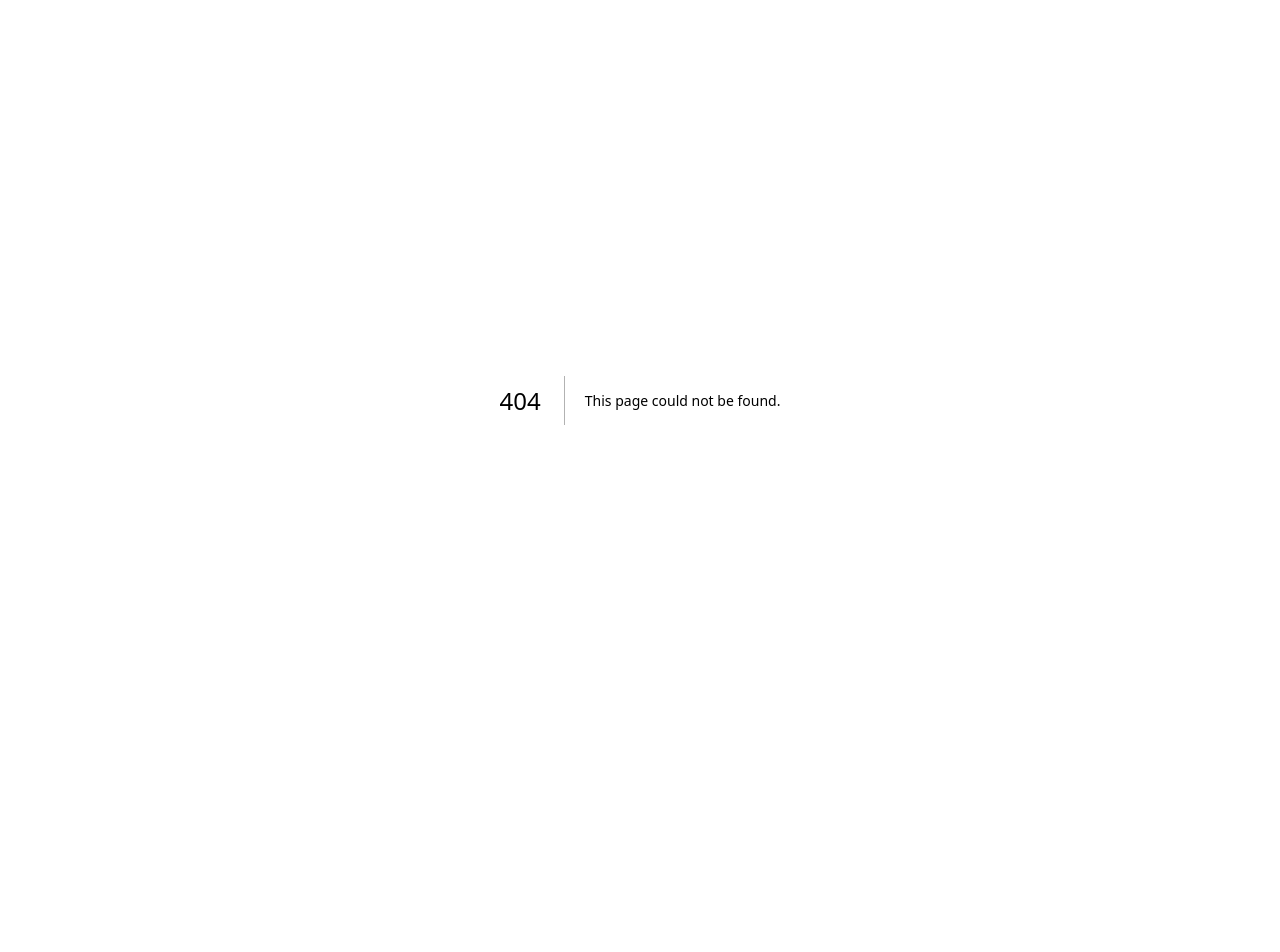
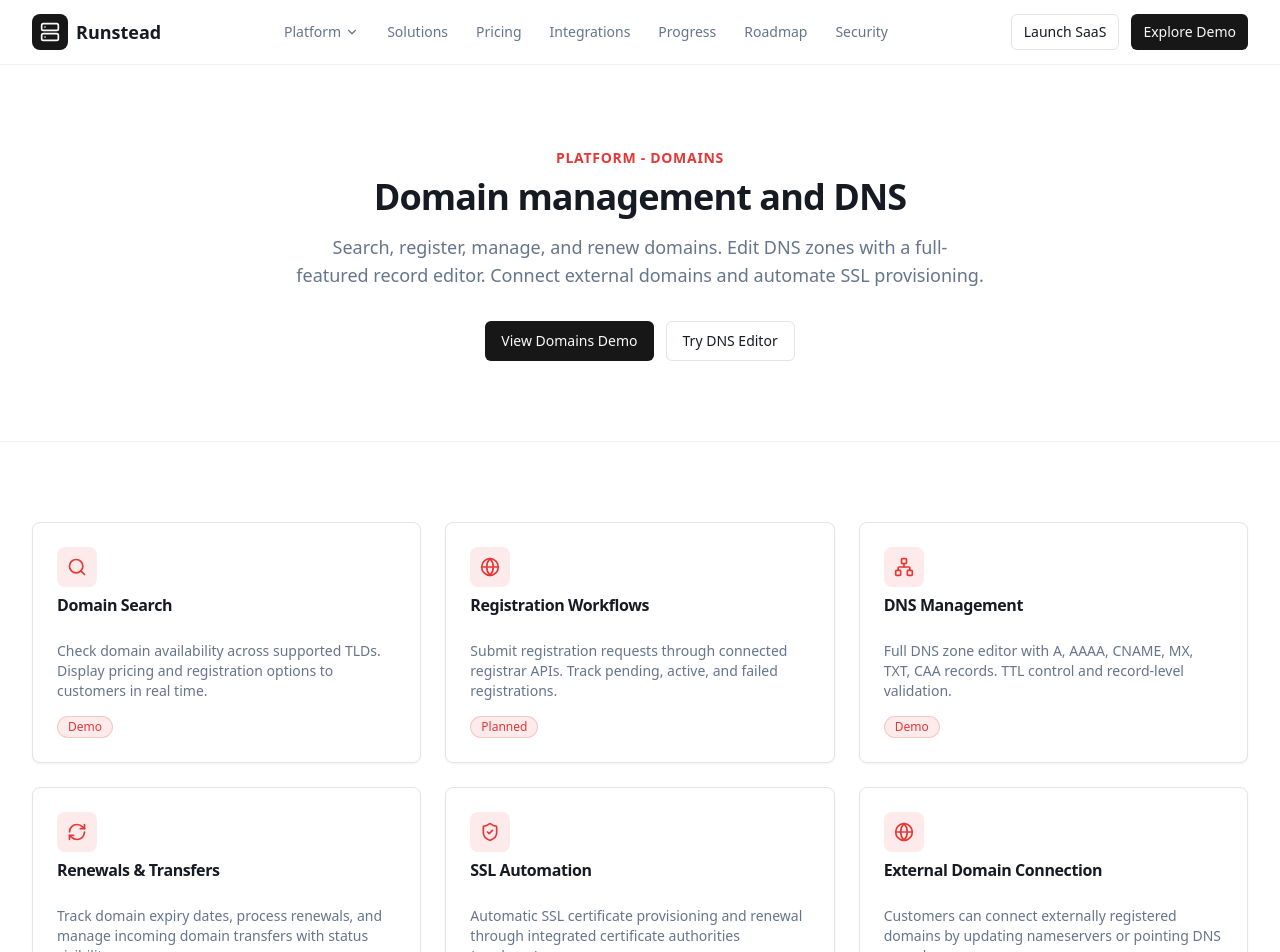
Before and after one commit to eshanized/Runstead, a Next.js app: page /platform/domains in a window 1280 px wide. Before the commit this address had no page. Shown: the top 952 px of the page. Before the commit the page ends 800 px from the top, so only its background shows below. Built offline with nearby package versions, Linux system fonts and the light colour scheme.

Commit message:
feat(platform): add domain management platform page

```diff
--- /dev/null
+++ b/app/platform/domains/page.tsx
@@ -0,0 +1,95 @@
+import Link from 'next/link';
+import { Globe, Search, Network, ShieldCheck, RefreshCw, ArrowRight, Info } from 'lucide-react';
+import { MarketingLayout } from '@/components/marketing/marketing-layout';
+import { SectionHeading } from '@/components/marketing/section-heading';
+import { StatusBadge } from '@/components/shared/status-badge';
+import { Button } from '@/components/ui/button';
+import { Card, CardContent, CardHeader, CardTitle } from '@/components/ui/card';
+import { Alert, AlertDescription, AlertTitle } from '@/components/ui/alert';
+
+const domainFeatures = [
+  { icon: Search, title: 'Domain Search', desc: 'Check domain availability across supported TLDs. Display pricing and registration options to customers in real time.', status: 'demo' as const },
+  { icon: Globe, title: 'Registration Workflows', desc: 'Submit registration requests through connected registrar APIs. Track pending, active, and failed registrations.', status: 'planned' as const },
+  { icon: Network, title: 'DNS Management', desc: 'Full DNS zone editor with A, AAAA, CNAME, MX, TXT, CAA records. TTL control and record-level validation.', status: 'demo' as const },
+  { icon: RefreshCw, title: 'Renewals & Transfers', desc: 'Track domain expiry dates, process renewals, and manage incoming domain transfers with status visibility.', status: 'planned' as const },
+  { icon: ShieldCheck, title: 'SSL Automation', desc: 'Automatic SSL certificate provisioning and renewal through integrated certificate authorities (roadmap).', status: 'roadmap' as const },
+  { icon: Globe, title: 'External Domain Connection', desc: 'Customers can connect externally registered domains by updating nameservers or pointing DNS records.', status: 'demo' as const },
+];
+
+export default function DomainsPage() {
+  return (
+    <MarketingLayout>
+      <section className="border-b border-border/60 py-20">
+        <div className="mx-auto max-w-7xl px-4 sm:px-6 lg:px-8">
+          <SectionHeading
+            eyebrow="Platform - Domains"
+            title="Domain management and DNS"
+            description="Search, register, manage, and renew domains. Edit DNS zones with a full-featured record editor. Connect external domains and automate SSL provisioning."
+          />
+          <div className="mt-8 flex gap-3 justify-center">
+            <Button asChild><Link href="/demo/domains">View Domains Demo</Link></Button>
+            <Button asChild variant="outline"><Link href="/demo/dns">Try DNS Editor</Link></Button>
+          </div>
+        </div>
+      </section>
+
+      <section className="border-b border-border/60 py-20">
+        <div className="mx-auto max-w-7xl px-4 sm:px-6 lg:px-8">
+          <div className="grid gap-6 sm:grid-cols-2 lg:grid-cols-3">
+            {domainFeatures.map((f) => (
+              <Card key={f.title}>
+                <CardHeader>
+                  <div className="flex h-10 w-10 items-center justify-center rounded-lg bg-accent/10 text-accent">
+                    <f.icon className="h-5 w-5" />
+                  </div>
+                  <CardTitle className="text-base">{f.title}</CardTitle>
+                </CardHeader>
+                <CardContent>
+                  <p className="text-sm text-muted-foreground">{f.desc}</p>
+                  <div className="mt-3"><StatusBadge status={f.status} /></div>
+                </CardContent>
+              </Card>
+            ))}
+          </div>
+        </div>
+      </section>
+
+      <section className="border-b border-border/60 bg-muted/30 py-20">
+        <div className="mx-auto max-w-7xl px-4 sm:px-6 lg:px-8">
+          <SectionHeading eyebrow="DNS Editor" title="A full DNS zone editor in the demo" description="The demo includes a working DNS zone editor where you can create, edit, and delete records with type and TTL validation." />
+          <div className="mt-8 grid gap-4 sm:grid-cols-2 lg:grid-cols-3">
+            {['A and AAAA records', 'CNAME records', 'MX records with priority', 'TXT records', 'CAA records', 'TTL configuration', 'Record validation', 'Confirmation dialogs for destructive changes', 'Empty and error states'].map((item) => (
+              <div key={item} className="rounded-lg border bg-card p-4 text-sm">{item}</div>
+            ))}
+          </div>
+        </div>
+      </section>
+
+      <section className="py-20">
+        <div className="mx-auto max-w-3xl px-4 sm:px-6 lg:px-8 space-y-6">
+          <Alert>
+            <Info className="h-4 w-4" />
+            <AlertTitle>Registrar dependency notice</AlertTitle>
+            <AlertDescription>
+              Direct domain registration availability depends on registrar relationships and supported TLDs.
+              The platform does not currently operate its own registrar accreditation. Domain registration
+              in the demo is simulated using deterministic local data. Real registration, ownership checks,
+              and live pricing require a production connection to an accredited registrar.
+            </AlertDescription>
+          </Alert>
+          <Alert>
+            <AlertTitle>DNS edit notice</AlertTitle>
+            <AlertDescription>
+              DNS changes in the demo are stored locally and never sent to an external DNS server.
+              The production platform will propagate DNS changes through connected DNS providers or
+              self-operated authoritative DNS servers (roadmap).
+            </AlertDescription>
+          </Alert>
+          <div className="text-center">
+            <Button asChild size="lg"><Link href="/demo/dns">Try the DNS editor <ArrowRight className="ml-2 h-4 w-4" /></Link></Button>
+          </div>
+        </div>
+      </section>
+    </MarketingLayout>
+  );
+}
```
